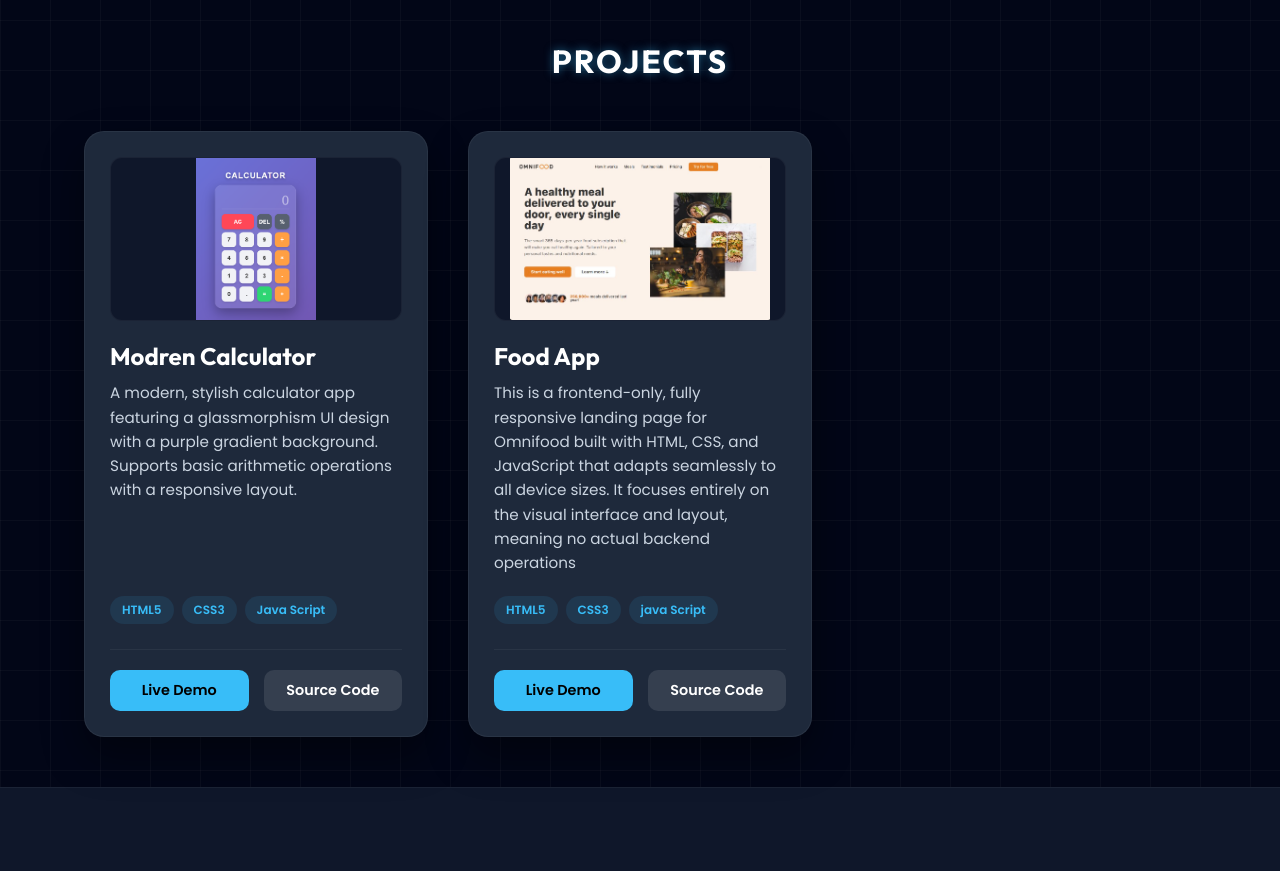
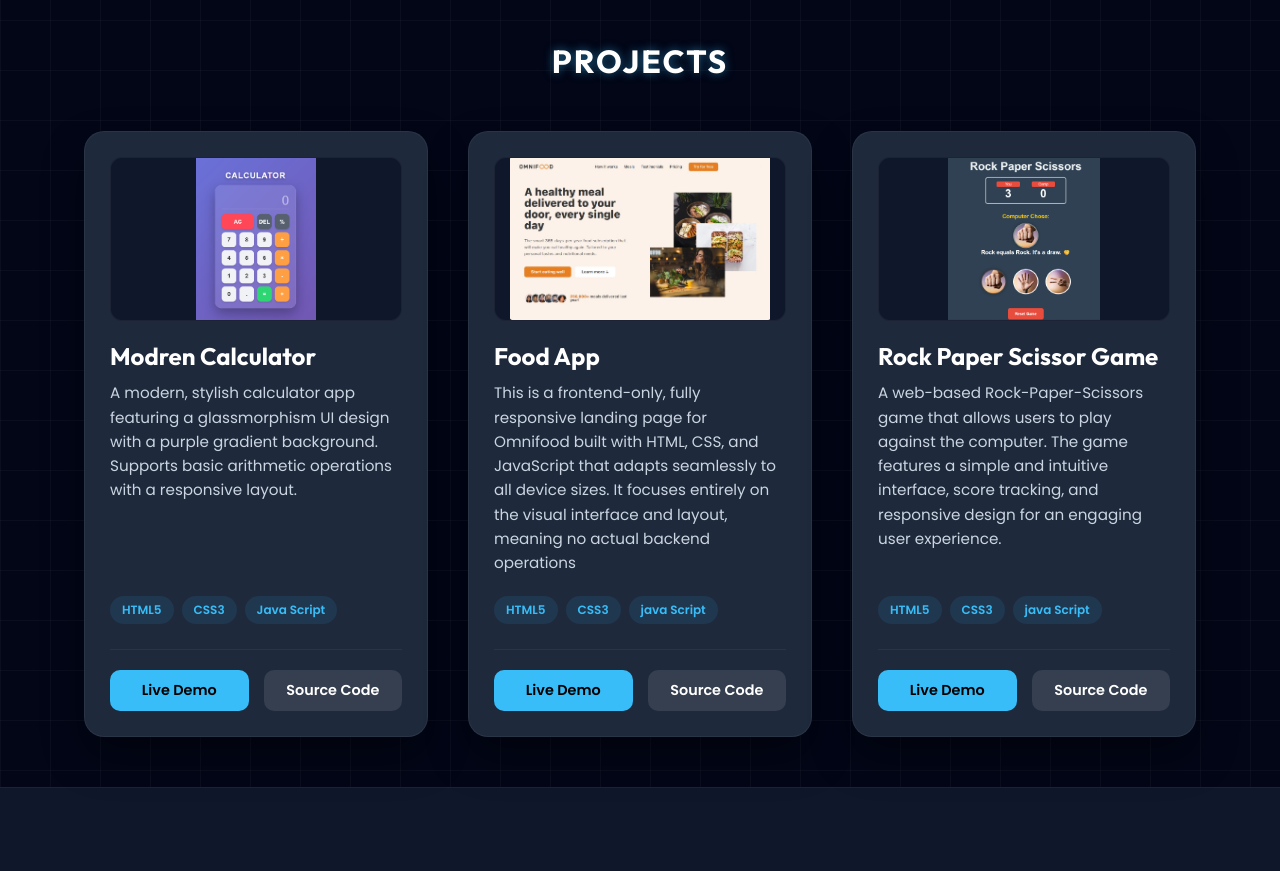
Before and after one commit to ABHI4570165/Abhishek-Portfolio, a React (Vite) app: page / in a window 1280 px wide. Shown: the part 1480-2351 px from the top of the page. Built offline with nearby package versions, Linux system fonts and the light colour scheme.

Commit message:
Added New Project

```diff
--- a/src/components/Projects.jsx
+++ b/src/components/Projects.jsx
@@ -8,7 +8,7 @@ const Projects = () => {
     techStack: ["HTML5", "CSS3", "Java Script"],
     demo: "https://modren-calculator.vercel.app/",
     source: "https://github.com/ABHI4570165/Modren-Calculator.git",
-    image: "/Modren-Calculator.png" // Replace with project screenshots
+    image: "/Modren-Calculator.png"
   },
   {
     id: 2,
@@ -18,6 +18,15 @@ const Projects = () => {
     demo: "https://food-application-mocha.vercel.app/",
     source: "https://github.com/ABHI4570165/Food-Application.git",
     image: "/foodApp.png"
+  },
+  {
+    id: 3,
+    title: "Rock Paper Scissor Game",
+    description: "A web-based Rock-Paper-Scissors game that allows users to play against the computer. The game features a simple and intuitive interface, score tracking, and responsive design for an engaging user experience.",
+    techStack: ["HTML5", "CSS3", "java Script"],
+    demo: "https://rock-paper-scissor-six-vert.vercel.app/",
+    source: "https://github.com/ABHI4570165/rock-paper-scissor.git",
+    image: "/rock-paper-scissor.png"
   }
 ];
 
```
Also changed, not shown: public/rock-paper-scissor.png (added).
